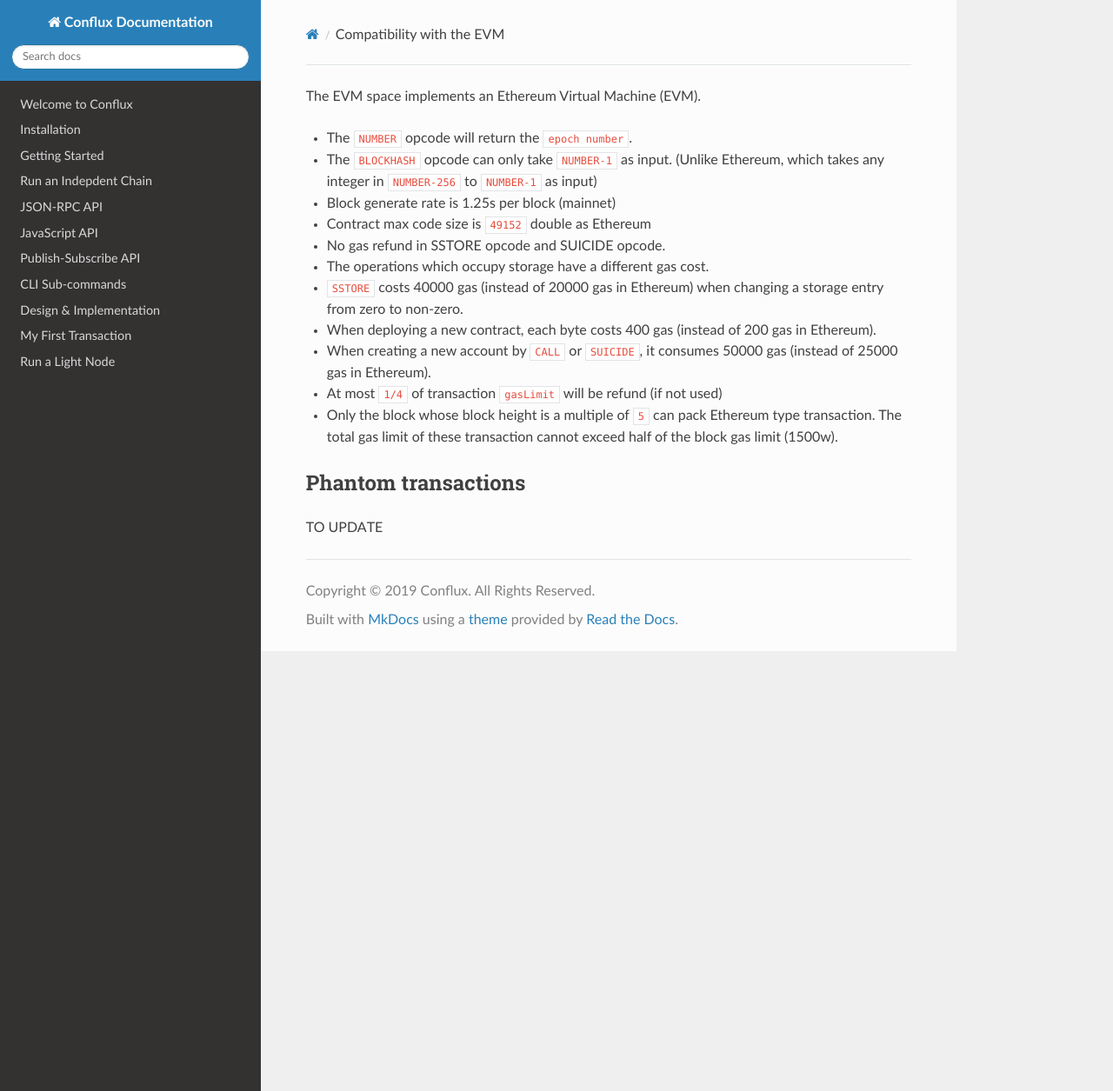
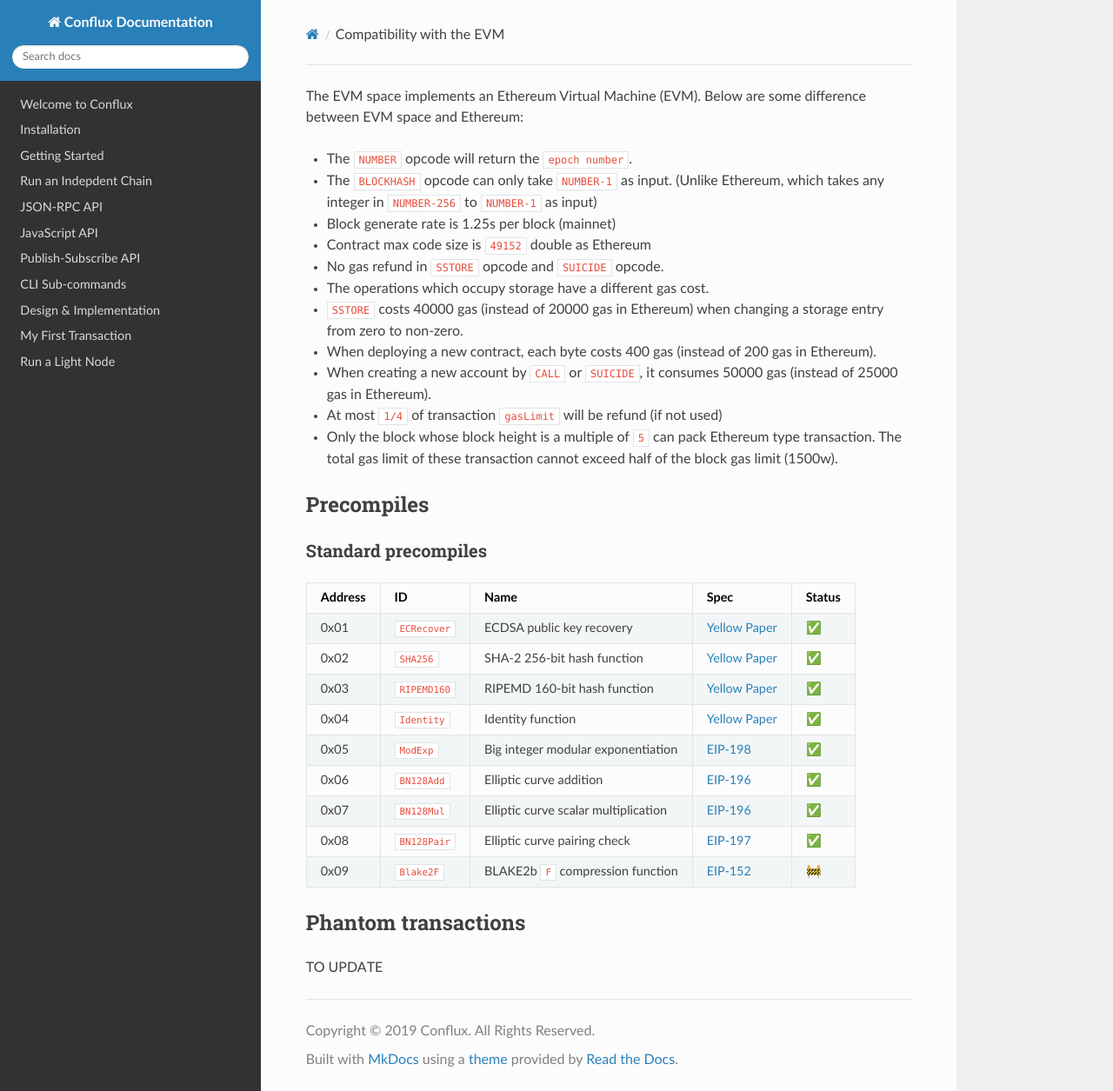
Before and after one commit to Conflux-Chain/conflux-doc, an MkDocs documentation site: the page built from docs/EVM-Space/evm_compatibility.md, in a window 1280 px wide and 1255 px high. Shown: the whole window at 87% size. Built offline with MkDocs 1.6.1, drawn with Linux system fonts in a browser that asks for light colours; nearby versions of some CDN libraries.

Commit message:
add precompiles compatibility table

```diff
--- a/docs/EVM-Space/evm_compatibility.md
+++ b/docs/EVM-Space/evm_compatibility.md
@@ -7,13 +7,13 @@
   - VM
 ---
 
-The EVM space implements an Ethereum Virtual Machine (EVM).
+The EVM space implements an Ethereum Virtual Machine (EVM). Below are some difference between EVM space and Ethereum:
 
 * The `NUMBER` opcode will return the `epoch number`.
 * The `BLOCKHASH` opcode can only take `NUMBER-1` as input. (Unlike Ethereum, which takes any integer in `NUMBER-256` to `NUMBER-1` as input)
 * Block generate rate is 1.25s per block (mainnet)
 * Contract max code size is `49152` double as Ethereum
-* No gas refund in SSTORE opcode and SUICIDE opcode.
+* No gas refund in `SSTORE` opcode and `SUICIDE` opcode.
 * The operations which occupy storage have a different gas cost.
   1. `SSTORE` costs 40000 gas (instead of 20000 gas in Ethereum) when changing a storage entry from zero to non-zero.
   2. When deploying a new contract, each byte costs 400 gas (instead of 200 gas in Ethereum).
@@ -21,6 +21,30 @@
 * At most `1/4` of transaction `gasLimit` will be refund (if not used)
 * Only the block whose block height is a multiple of `5` can pack Ethereum type transaction. The total gas limit of these transaction cannot exceed half of the block gas limit (1500w).
 
+## Precompiles
+
+### Standard precompiles
+
+<div class="compat-evm-precompiles-table"></div>
+
+Address | ID          | Name                                 | Spec           | Status
+------- | ----------- | ------------------------------------ | -------------- | ------
+0x01    | `ECRecover` | ECDSA public key recovery            | [Yellow Paper] | ✅
+0x02    | `SHA256`    | SHA-2 256-bit hash function          | [Yellow Paper] | ✅
+0x03    | `RIPEMD160` | RIPEMD 160-bit hash function         | [Yellow Paper] | ✅
+0x04    | `Identity`  | Identity function                    | [Yellow Paper] | ✅
+0x05    | `ModExp`    | Big integer modular exponentiation   | [EIP-198]      | ✅
+0x06    | `BN128Add`  | Elliptic curve addition              | [EIP-196]      | ✅
+0x07    | `BN128Mul`  | Elliptic curve scalar multiplication | [EIP-196]      | ✅
+0x08    | `BN128Pair` | Elliptic curve pairing check         | [EIP-197]      | ✅
+0x09    | `Blake2F`   | BLAKE2b `F` compression function     | [EIP-152]      | 🚧
+
+[Yellow Paper]: https://ethereum.github.io/yellowpaper/paper.pdf
+[EIP-152]:      https://eips.ethereum.org/EIPS/eip-152
+[EIP-196]:      https://eips.ethereum.org/EIPS/eip-196
+[EIP-197]:      https://eips.ethereum.org/EIPS/eip-197
+[EIP-198]:      https://eips.ethereum.org/EIPS/eip-198
+
 ## Phantom transactions
 
 TO UPDATE
```
